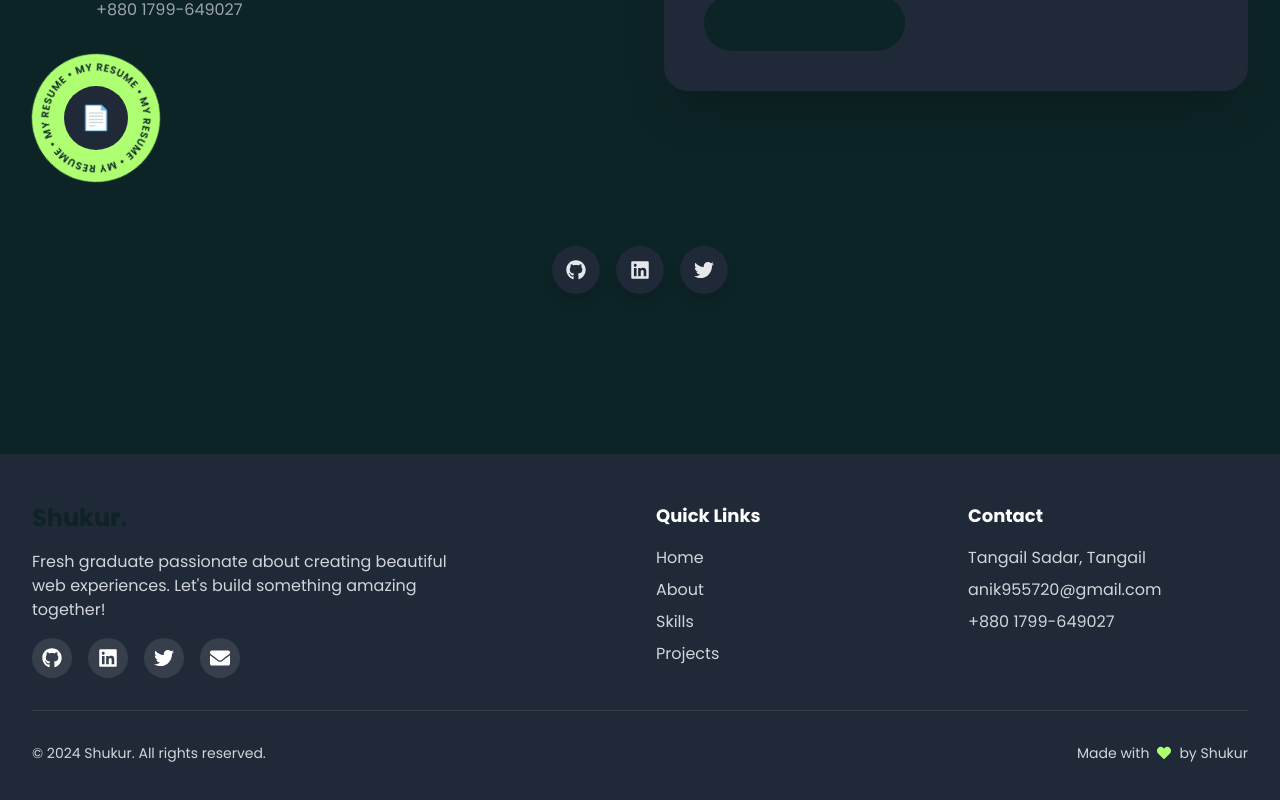
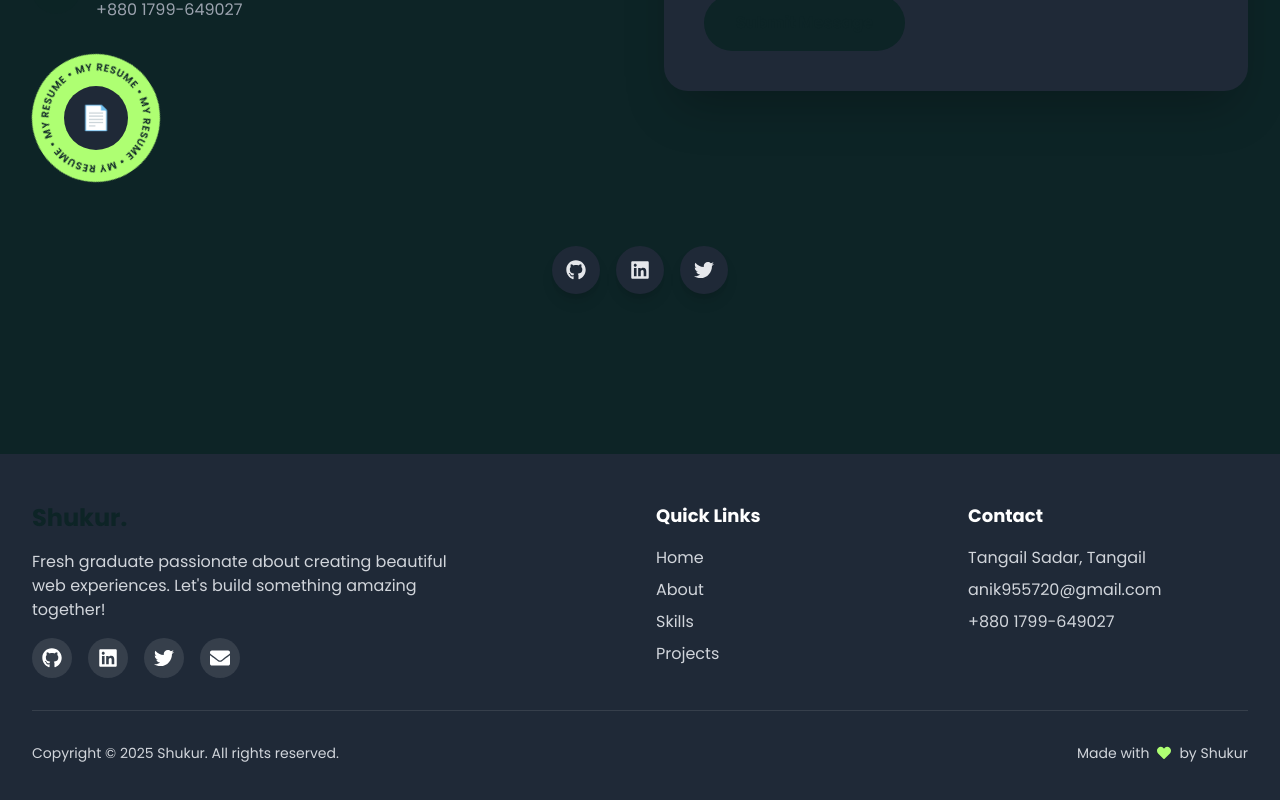
Before and after one commit to mahmud014/Portfolio, a React (Vite) app: page / in a window 1280 px wide. Shown: the part 4000-4800 px from the top of the page. Built offline with nearby package versions, Linux system fonts and the light colour scheme.

Commit message:
add some

```diff
--- a/src/components/Footer.jsx
+++ b/src/components/Footer.jsx
@@ -77,7 +77,7 @@ const Footer = () => {
         {/* Bottom Bar */}
         <div className="border-t border-white/10 pt-8 flex flex-col md:flex-row justify-between items-center gap-4">
           <p className="text-gray-300 text-sm">
-            © 2024 Shukur. All rights reserved.
+            Copyright © {new Date().getFullYear()} Shukur. All rights reserved.
           </p>
           <p className="text-gray-300 text-sm flex items-center gap-2">
             Made with <FaHeart className="text-secondary" /> by Shukur
```
